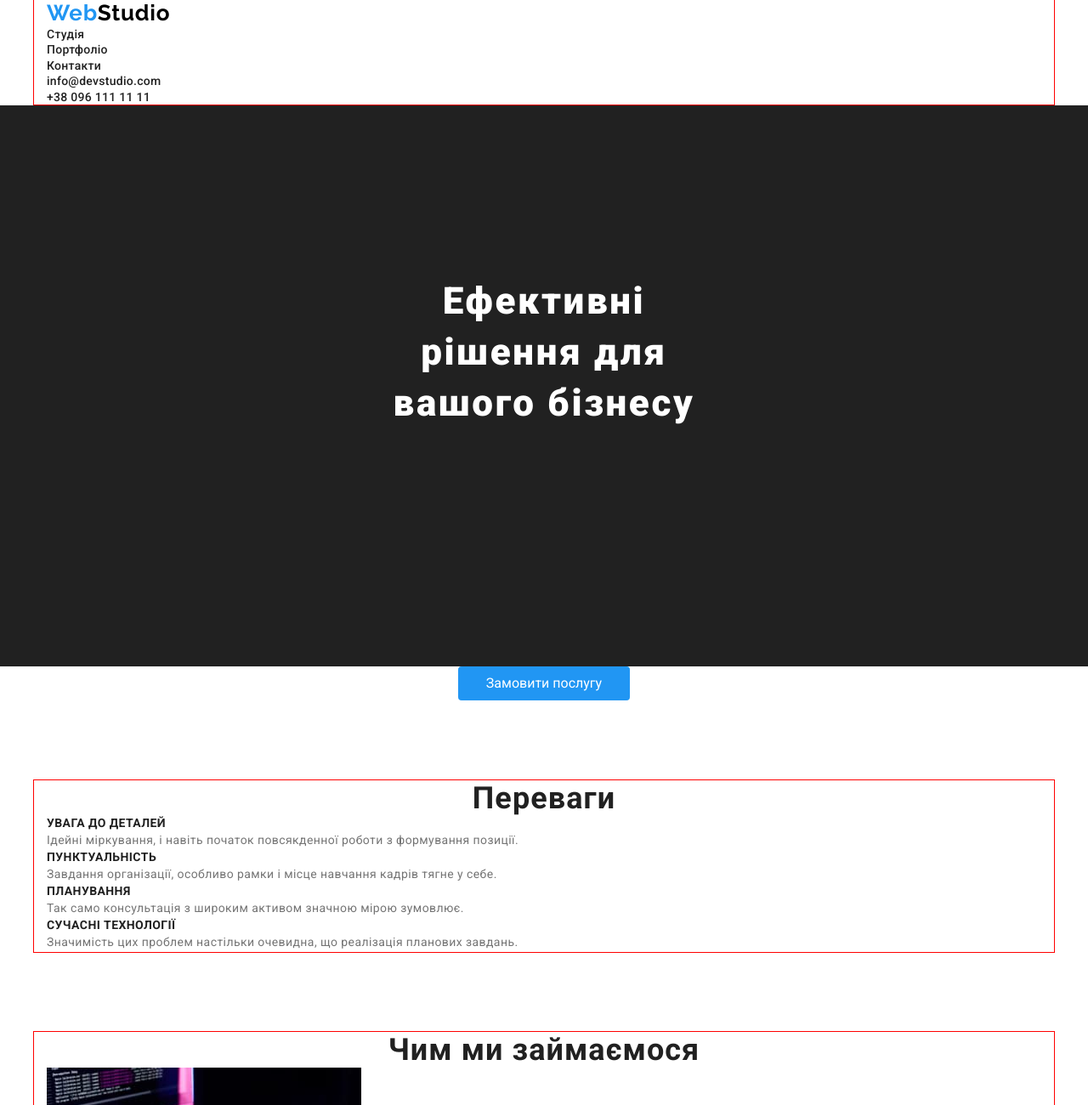
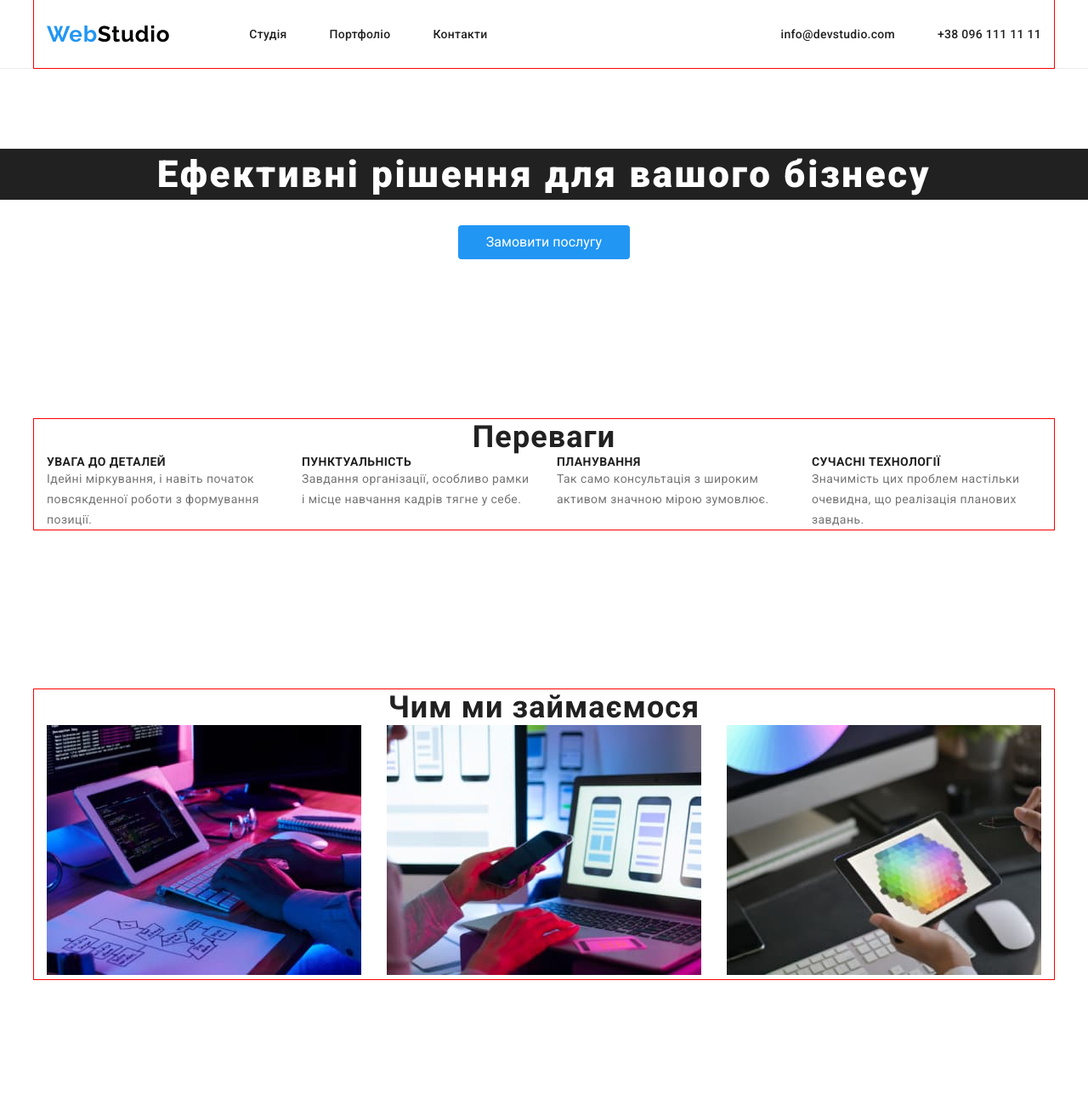
Before and after one commit to Andryuxa-man/goit-markup-hw-03, a plain HTML site: page index.html in a window 1280 px wide. Shown: the top 1300 px of the page at 85% size. Drawn offline with nearby package versions, Linux system fonts and the light colour scheme.

Commit message:
блокова модель

```diff
--- a/css/styles.css
+++ b/css/styles.css
@@ -27,6 +27,10 @@ ul {
     padding: 0 0;
 }
 
+.link {
+    text-decoration: none;
+}
+
 .container {
     margin: 0 auto;
     width: 1200px;
@@ -36,10 +40,16 @@ ul {
 
 .section {
     padding-bottom: 94px;
+    padding-top: 94px;
 }
 
 header {
     border-bottom: 1px solid #ECECEC;
+}
+
+.main-nav {
+    display: flex;
+    align-items: center;
 }
 
 /* Logo */
@@ -60,6 +70,27 @@ header {
 
 /* Site-nav */
 
+.site-nav {
+    display: flex;
+    margin-left: 93px;
+}
+
+.contact .link,
+.site-nav .link {
+    display: block;
+    padding-top: 32px;
+    padding-bottom: 32px;
+}
+
+.contact .item+.item,
+.site-nav .item+.item {
+    margin-left: 50px;
+}
+.contact {
+    display: flex;
+    margin-left: auto;
+}
+
 .site-nav .link,
 .contact .link {
     font-weight: 500;
@@ -67,10 +98,6 @@ header {
     line-height: calc(16 / 14);
     letter-spacing: 0.02em;
     color: var(--title-text-color);
-}
-
-.link {
-    text-decoration: none;
 }
 
 .site-nav .link:hover,
@@ -90,6 +117,7 @@ header {
 }
 
 .hero-button {
+    margin-top: 30px;
     padding: 10px 32px;
     border-radius: 4px;
     border: 1px solid transparent;
@@ -98,8 +126,6 @@ header {
 }
 
 .hero-tittle {
-    padding: 200px 452px 280px;
-
     background-color: #212121;
     color: #FFFFFF;
     font-weight: 900;
@@ -120,6 +146,12 @@ header {
 
 /* Benefits */
 
+.benefits-list,
+.specialization-list,
+.team-list {
+    display: flex;
+}
+
 .benefits-title {
     color: var(--title-text-color);
     font-weight: 700;
@@ -128,12 +160,34 @@ header {
     letter-spacing: 0.03em;
 }
 
+.benefits .item,
+.team-list .item {
+    width: 270px;
+    margin-right: 30px;
+}
 
+.benefits .item:last-child,
+.team-list .item:last-child {
+    margin-right: 0;
+}
 
 .benefits p {
+
     font-size: 14px;
     line-height: calc(24 / 14);
     letter-spacing: 0.03em;
+}
+
+
+/* Specialization */
+
+.specialization-list .item {
+    width: 370px;
+    margin-right: 30px;
+}
+
+.specialization-list .item:last-child {
+    margin-right: 0;
 }
 
 /* Our team */
@@ -188,10 +242,37 @@ header {
     background: var(--accent-color);
 }
 
-.first-button {
-    padding: 6px 25px;
-    border-radius: 4px;
-    border: 1px solid transparent;
+.list-buttons {
+    display: flex;
+    justify-content: center;
+    margin-bottom: 50px;
+}
+
+.list-buttons .item {
+    margin-right: 8px;
+}
+
+.list-buttons .item:last-child {
+    margin: 0;
+}
+
+.project-list {
+    display: flex;
+    justify-content: center;
+    flex-wrap: wrap;
+}
+
+.project-list .item {
+    margin-right: 30px;
+    margin-bottom: 30px;
+}
+
+.project-list .item:nth-child(3n) {
+    margin-right: 0;
+}
+
+.project-list .item:last-child {
+    margin-bottom: 0;
 }
 
 .button {
--- a/index.html
+++ b/index.html
@@ -14,26 +14,28 @@
   <body>
     <!-- Header -->
     <header>
-      <div class="container">
-        <nav>
+      <nav class="container main-nav">
         <a class="logo" href="./index.html"><span class="part-logo">Web</span>Studio</a>
         <ul class="site-nav">
-            <li>
+          <li class="item">
             <a class="link" href="">Студія</a>
           </li>
-            <li>
+          <li class="item">
             <a class="link" href="./portfolio.html">Портфоліо</a>
           </li>
-            <li>
+          <li class="item">
             <a class="link" href="">Контакти</a>
           </li>
         </ul>
         <ul class="contact">
-            <li><a class="link" href="mailto:info@devstudio.com">info@devstudio.com</a></li>
-            <li><a class="link" href="tel:+380961111111">+38 096 111 11 11</a></li>
+          <li class="item">
+            <a class="link" href="mailto:info@devstudio.com">info@devstudio.com</a>
+          </li>
+          <li class="item">
+            <a class="link" href="tel:+380961111111">+38 096 111 11 11</a>
+          </li>
         </ul>
       </nav>
-      </div>
     </header>
     <main>
       <!-- Hero -->
@@ -45,28 +47,28 @@
       <section class="section benefits">
         <div class="container">
           <h2 class="section-title">Переваги</h2>
-                    <ul>
-                    <li>
+              <ul class="benefits-list">
+                  <li class="item">
                       <h3 class="benefits-title">УВАГА ДО ДЕТАЛЕЙ</h3>
                       <p>
                         Ідейні міркування, і навіть початок повсякденної роботи з
                         формування позиції.
                       </p>
                   </li>
-                    <li>
+                  <li class="item">
                       <h3 class="benefits-title">ПУНКТУАЛЬНІСТЬ</h3>
                       <p>
                         Завдання організації, особливо рамки і місце навчання кадрів тягне
                         у себе.
                       </p>
                   </li>
-                    <li>
+                  <li class="item">
                       <h3 class="benefits-title">ПЛАНУВАННЯ</h3>
                       <p>
                         Так само консультація з широким активом значною мірою зумовлює.
                       </p>
                   </li>
-                    <li>
+                  <li class="item">
                       <h3 class="benefits-title">СУЧАСНІ ТЕХНОЛОГІЇ</h3>
                       <p>
                         Значимість цих проблем настільки очевидна, що реалізація планових
@@ -80,14 +82,14 @@
       <section class="section specialization">
         <div class="container">
           <h2 class="section-title">Чим ми займаємося</h2>
-          <ul>
-            <li>
+          <ul class="specialization-list">
+            <li class="item">
               <a href=""><img src="./images/img.jpg" alt="десктопні додатки" width="370"></a>
             </li>
-            <li>
+            <li class="item">
               <a href=""><img src="./images/img1.jpg" alt="мобільні додатки" width="370"></a>
             </li>
-            <li>
+            <li class="item">
               <a href=""></a><img src="./images/img2.jpg" alt="дизайнерські рішення" width="370"></a>
             </li>
           </ul>
@@ -97,23 +99,23 @@
       <section class="section team">
         <div class="container">
           <h2 class="section-title">Наша команда</h2>
-          <ul>
-            <li>
+          <ul class="team-list">
+            <li class="item">
               <img src="./images/pers1.jpg" alt="фото спеціаліста" width="270" />
               <h3 class="team-title">Ігор Дем'яненко</h3>
               <p>Product Designer</p>
             </li>
-            <li>
+            <li class="item">
               <img src="./images/pers2.jpg" alt="фото спеціаліста" width="270" />
               <h3 class="team-title">Ольга Рєпіна</h3>
               <p>Frontend Developer</p>
             </li>
-            <li>
+            <li class="item">
               <img src="./images/pers3.jpg" alt="фото спеціаліста" width="270" />
               <h3 class="team-title">Микола Тарасов</h3>
               <p>Marketing</p>
             </li>
-            <li>
+            <li class="item">
               <img src="./images/pers4.jpg" alt="фото спеціаліста" width="270" />
               <h3 class="team-title">Михайло Єрмаков</h3>
               <p>UI Designer</p>
```
Also changed, not shown: portfolio.html (+24 -21 lines). Lines whose indentation alone changed are shown as unchanged.
